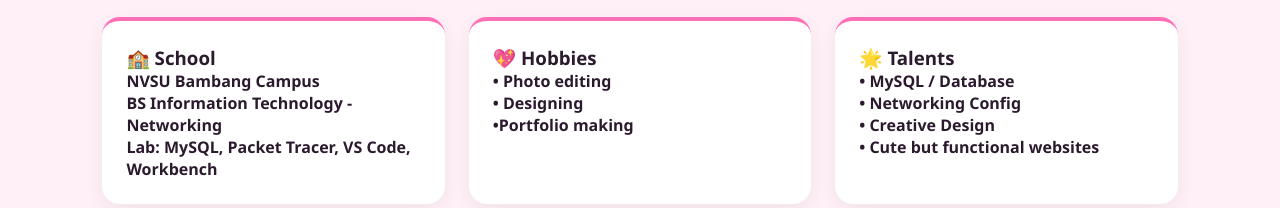
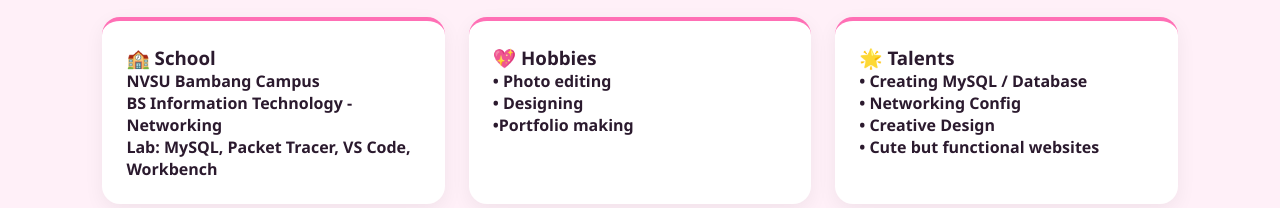
Before and after one commit to GemmaFayeTriste/TristeGemmaFaye, a plain HTML site: page index.html in a window 1280 px wide. Shown: the part 376-584 px from the top of the page. Drawn offline with Linux system fonts and the light colour scheme.

Commit message:
Update talents description in index.html
Update talents description in index

```diff
--- a/index.html
+++ b/index.html
@@ -44,7 +44,7 @@ footer{text-align:center;padding:1.5rem;background:linear-gradient(90deg,var(--p
 <div class="about-grid">
 <div class="about-card" id="school"><h3>🏫 School</h3><p>NVSU Bambang Campus<br>BS Information Technology - Networking<br>Lab: MySQL, Packet Tracer, VS Code, Workbench</p></div>
 <div class="about-card" id="hobbies"><h3>💖 Hobbies</h3><p>• Photo editing<br>• Designing <br>•Portfolio making</p></div>
-<div class="about-card" id="talents"><h3>🌟 Talents</h3><p>• MySQL / Database<br>• Networking Config<br>• Creative Design<br>• Cute but functional websites</p></div>
+<div class="about-card" id="talents"><h3>🌟 Talents</h3><p>• Creating MySQL / Database<br>• Networking Config<br>• Creative Design<br>• Cute but functional websites</p></div>
 </div>
 </section>
 
```
